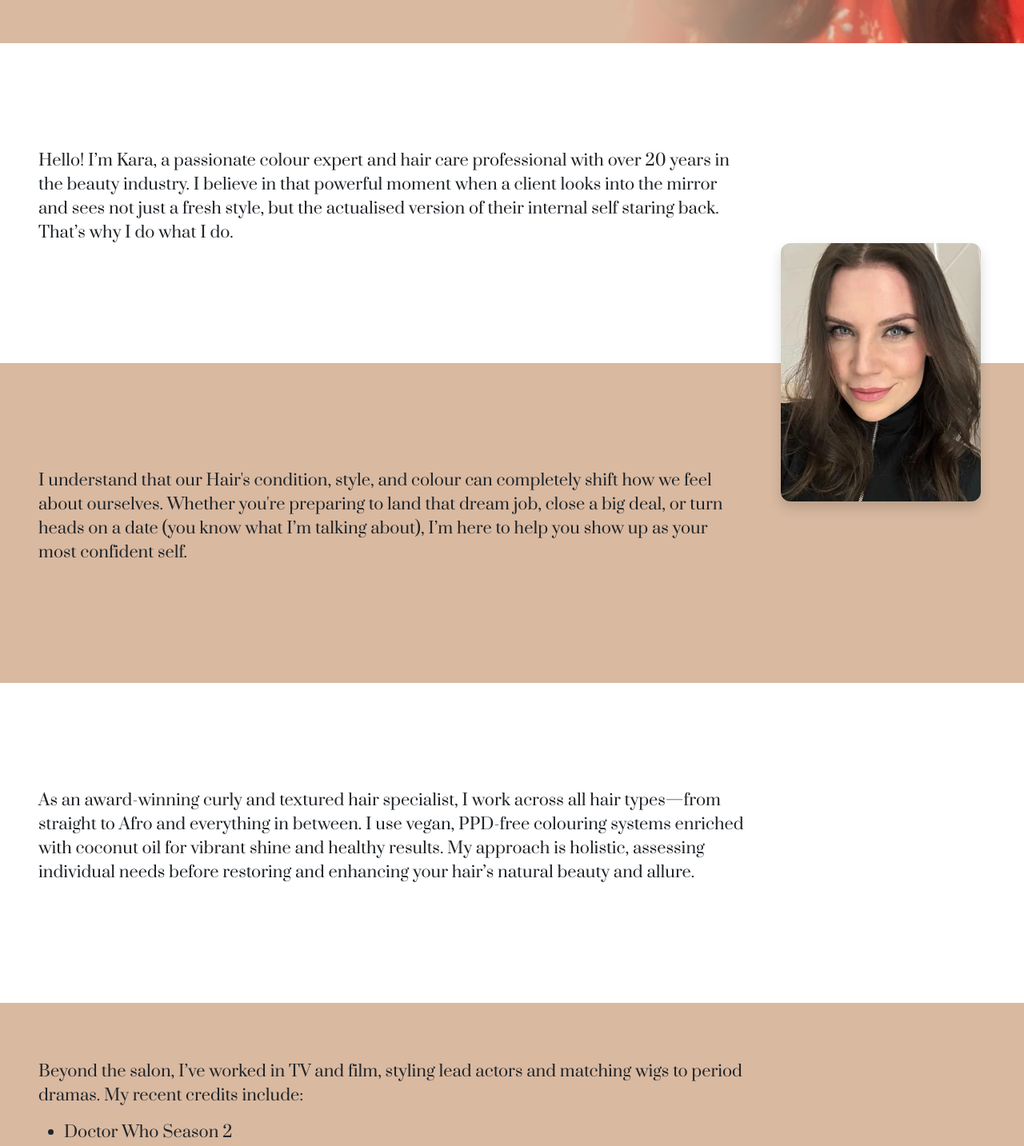
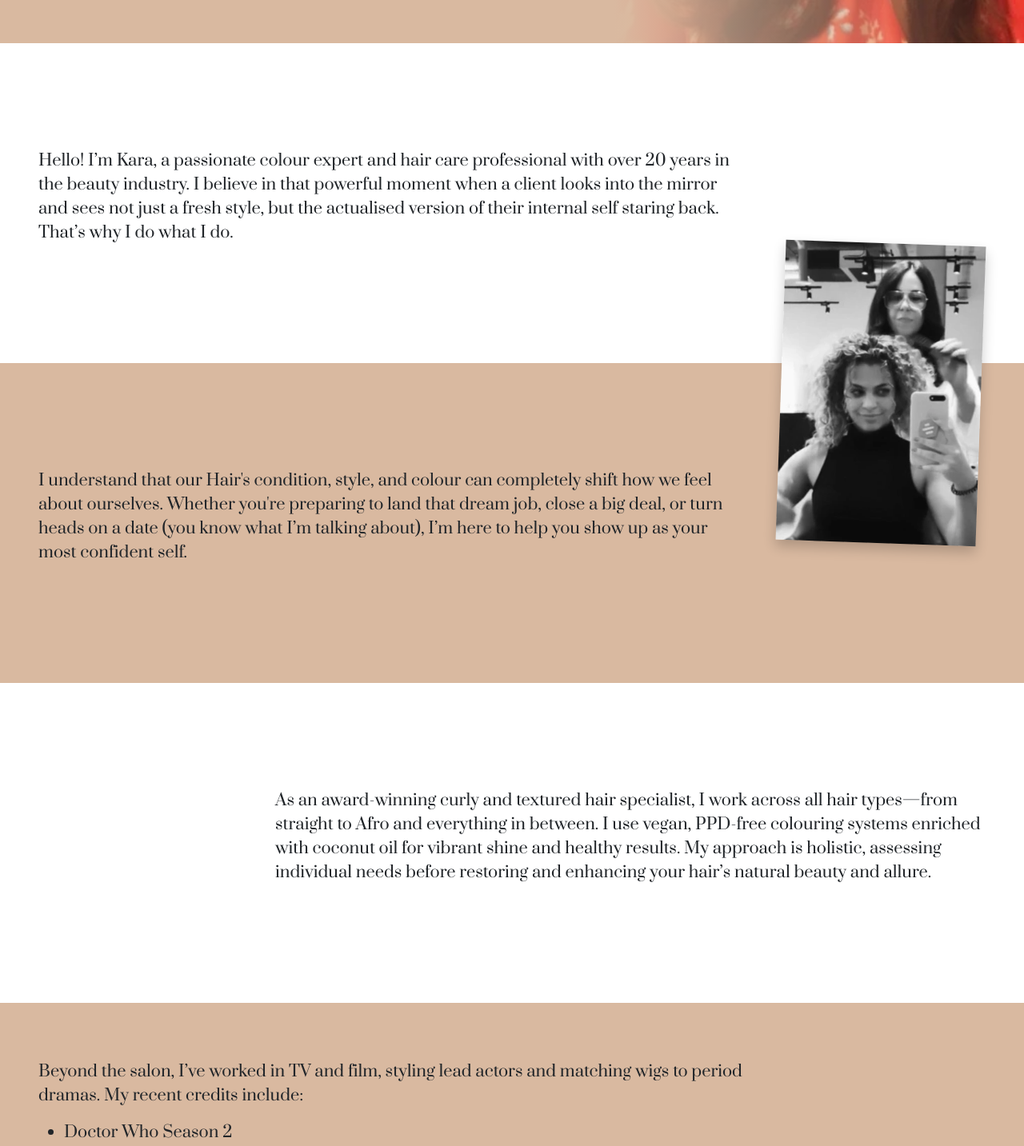
Before and after one commit to 2ndborn/karahair, a React (Create React App) app in the folder kara-app/: page /mystory in a window 1280 px wide. Shown: the part 1546-2979 px from the top of the page at 80% size. Built offline with nearby package versions, Linux system fonts and the light colour scheme; a web font is replaced by a local one.

Commit message:
Changed the image on the mystory page

```diff
--- a/kara-app/src/pages/MyStoryPage.js
+++ b/kara-app/src/pages/MyStoryPage.js
@@ -1,7 +1,7 @@
 import React from 'react'
 import {motion}  from 'framer-motion'
 import kara from '../assets/karapic.webp'
-import cathy from '../assets/cathy.webp'
+import nush from '../assets/nush.webp';
 import styles from '../styles/MyStory.module.css'
 import Container from 'react-bootstrap/Container'
 import {Row, Col} from 'react-bootstrap/'
@@ -67,7 +67,7 @@ const MyStoryPage = () => {
         </div>
         <div className={styles.ImageAnchor}>
           <img
-            src={cathy}
+            src={nush}
             alt='cathy'
             className={styles.cathyImage}
           />
@@ -81,7 +81,7 @@ const MyStoryPage = () => {
             I’m here to help you show up as your most confident self.
           </p>
         </div>
-        <div className={`${styles.AboutMeOne} p-5`}>
+        <div className={`${styles.AboutMeThree} p-5`}>
           <p>
             As an award-winning curly and textured hair specialist,
             I work across all hair types—from straight to Afro and
--- a/kara-app/src/styles/MyStory.module.css
+++ b/kara-app/src/styles/MyStory.module.css
@@ -31,6 +31,15 @@
     background-color: #d9b9a0;
 }
 
+.AboutMeThree {
+    position: relative;
+    min-height: 50vh;
+    display: flex;
+    flex-direction: column;
+    justify-content: center;
+    align-items: end;
+}
+
 .ImageAnchor {
   position: absolute;
   top: calc(50vh - 150px); /* position image halfway into AboutMeOne */
@@ -43,8 +52,8 @@
   width: clamp(180px, 25vw, 250px);
   height: auto;
   object-fit: cover;
-  border-radius: 12px;
-  box-shadow: 0 8px 16px rgba(0, 0, 0, 0.15);
+  box-shadow: 0 8px 16px rgba(0, 0, 0, 0.2);
+  rotate: 2deg;
 }
 
 .StoryContainer p {
```
Also changed, not shown: kara-app/src/assets/nush.webp (added).
